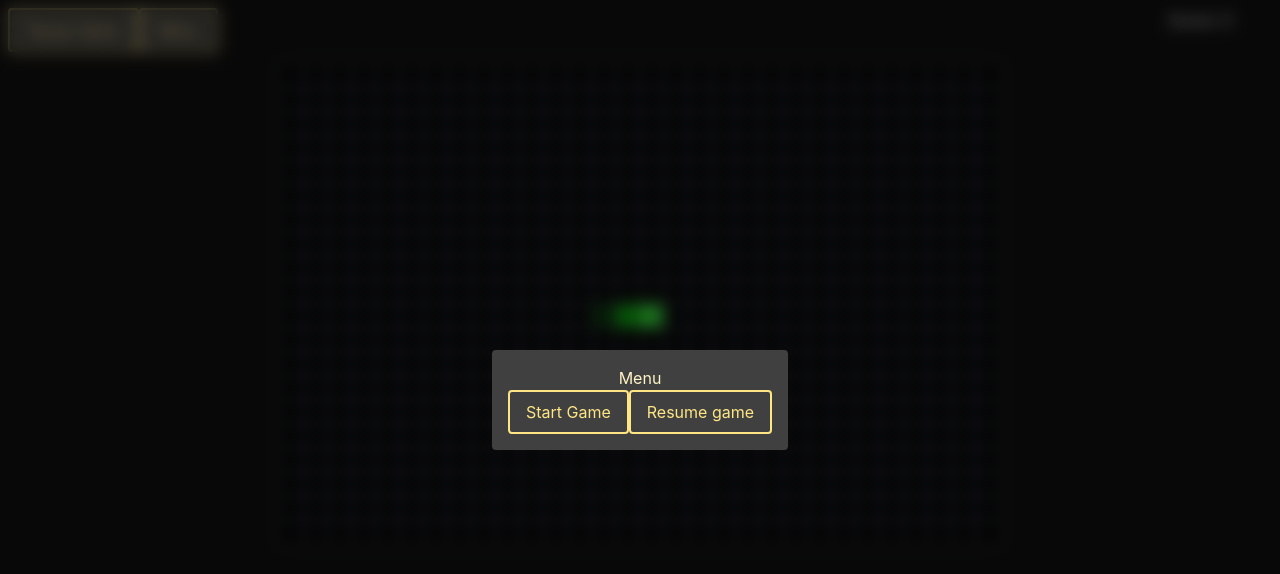
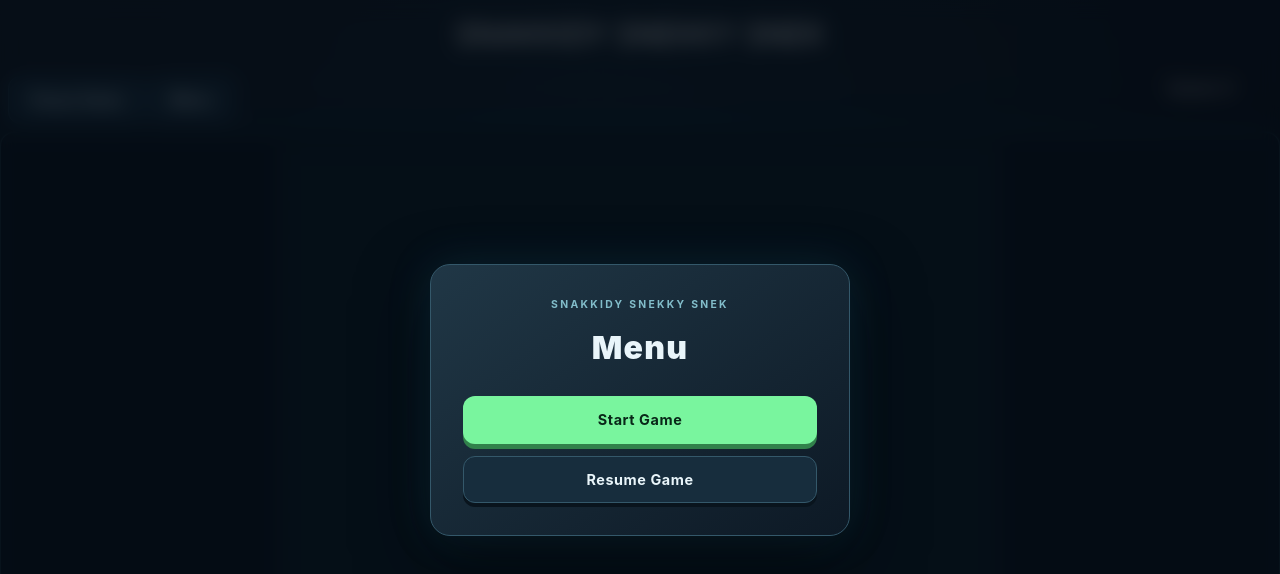
Before and after one commit to 7imio/snake, a React (Vite) app: page / in a window 1280 px wide. Shown: the top 574 px of the page. Built offline with nearby package versions, Linux system fonts and the light colour scheme.

Commit message:
bueatifool snek

```diff
--- a/package.json
+++ b/package.json
@@ -18,7 +18,9 @@
     "@reduxjs/toolkit": "^2.12.0",
     "react": "^19.2.7",
     "react-dom": "^19.2.7",
-    "react-redux": "^9.3.0"
+    "react-redux": "^9.3.0",
+    "clsx": "^2.1.1",
+    "tailwind-merge": "^2.3.0"
   },
   "devDependencies": {
     "@eslint/js": "^10.0.1",
--- a/src/components/Cell.tsx
+++ b/src/components/Cell.tsx
@@ -8,12 +8,7 @@ interface CellProps {
 const Cell: React.FC<CellProps> = ({ color, type, headDirection }) => {
   const classNameType = type === CellType.SnakeHead ? `${type} ${type}-${headDirection}` : type;
 
-  return (
-    <div
-      className={`size-6 text-xs flex flex-row justify-center items-center border rounded border-gray-500 ${classNameType}`}
-      style={{ backgroundColor: color }}
-    />
-  );
+  return <div className={`cell ${classNameType ?? ''}`} style={{ backgroundColor: color }} />;
 };
 
 export default Cell;
--- a/src/components/Grid.tsx
+++ b/src/components/Grid.tsx
@@ -20,9 +20,9 @@ const Grid: React.FC<GridProps> = ({ height, width, snake, food }) => {
   const { snakeHeadColorHue, snakeBodyColorHue, foodColorHue } = colors;
 
   return (
-    <div className="flex flex-col justify-center items-center w-full h-full">
+    <div className="board-frame">
       <div
-        className="grid w-fit gap-0 p-1"
+        className="game-board grid w-fit gap-0"
         style={{
           gridTemplateColumns: `repeat(${width}, max-content)`,
           gridTemplateRows: `repeat(${height}, max-content)`,
--- a/src/components/generic/Button.tsx
+++ b/src/components/generic/Button.tsx
@@ -1,8 +1,24 @@
-const Button: React.FC<{ children: React.ReactNode; onClick?: () => void }> = ({ children, onClick }) => {
+interface ButtonProps {
+  children: React.ReactNode;
+  onClick?: () => void;
+  className?: string;
+  variant?: 'primary' | 'secondary' | 'danger';
+  disabled?: boolean;
+}
+
+const Button: React.FC<ButtonProps> = ({ children, onClick, className, variant = 'secondary', disabled }) => {
+  /**
+   *  TODO :
+   * Update to use clsx / tailwind-merge for className merging
+   *
+   * */
+
   return (
     <button
-      className="border-solid rounded bg-neutral-700 text-amber-200 px-4 py-2 hover:bg-neutral-600 border-2 transition ease-in"
+      type="button"
+      className={`game-button game-button--${variant} ${className ?? ''}`}
       onClick={onClick}
+      disabled={disabled}
     >
       {children}
     </button>
--- a/src/components/generic/Modal.tsx
+++ b/src/components/generic/Modal.tsx
@@ -1,7 +1,18 @@
-const Modal: React.FC<{ children: React.ReactNode }> = ({ children }) => {
+interface ModalProps {
+  children: React.ReactNode;
+  title?: string;
+}
+
+const Modal: React.FC<ModalProps> = ({ children, title }) => {
   return (
-    <div className="modal fixed z-50 top-0 left-0 w-full h-full flex items-center justify-center bg-black/50 backdrop-blur-sm">
-      <div className="modal-content bg-neutral-700 p-4 rounded gap-1 text-amber-100">{children}</div>
+    <div className="modal-backdrop">
+      <section className="modal-panel" role="dialog" aria-modal="true" aria-label={title ?? 'Game menu'}>
+        <p className="modal-kicker">SNAKKIDY SNEKKY SNEK</p>
+
+        {title && <h2 className="modal-title">{title}</h2>}
+
+        {children}
+      </section>
     </div>
   );
 };
--- a/src/components/layout/HeaderLayout.tsx
+++ b/src/components/layout/HeaderLayout.tsx
@@ -9,6 +9,10 @@ export const HeaderLayout: React.FC = () => {
   const { score } = useSelector((state: RootState) => state.game);
 
   return (
+    <div className="flex flex-col">
+      <div className="flex z-100 p-4 align-items-center justify-center">
+        <p className="text-white text-3xl">SNAKKIDY SNEKKY SNEK</p>
+      </div>
       <div className="gap-2 flex justify-between p-2">
         <div className="flex-1">
           <Button onClick={() => dispatch(pauseGame())}>Pause Game</Button>
@@ -18,5 +22,6 @@ export const HeaderLayout: React.FC = () => {
           <p>Score: {score}</p>
         </div>
       </div>
+    </div>
   );
 };
--- a/src/components/overlays/GameOverOverlay.tsx
+++ b/src/components/overlays/GameOverOverlay.tsx
@@ -11,12 +11,15 @@ const GameOverOverlay: React.FC<GameOverOverlayProps> = ({ onRestart }) => {
   const dispatch = useDispatch();
 
   return (
-    <Modal>
-      <div className="flex flex-col items-center justify-center gap-4">
-        <p>Game Over</p>
+    <Modal title="Game Over">
+      <div className="modal-actions">
+        <Button variant="primary" onClick={() => dispatch(menu())}>
+          Menu
+        </Button>
+        <Button variant="secondary" onClick={onRestart}>
+          Restart Game
+        </Button>
       </div>
-      <Button onClick={() => dispatch(menu())}>Menu</Button>
-      <Button onClick={onRestart}>Restart Game</Button>
     </Modal>
   );
 };
--- a/src/components/overlays/MenuOverlay.tsx
+++ b/src/components/overlays/MenuOverlay.tsx
@@ -9,12 +9,16 @@ interface MenuOverlayProps {
 
 const MenuOverlay: React.FC<MenuOverlayProps> = ({ onStart, onResume, isStarted }) => {
   return (
-    <Modal>
-      <div className="flex flex-col items-center justify-center gap-4">
-        <p>Menu</p>
+    <Modal title="Menu">
+      <div className="modal-actions">
+        <Button variant="primary" onClick={onStart}>
+          {isStarted ? 'Restart Game' : 'Start Game'}
+        </Button>
+
+        <Button variant="secondary" onClick={onResume}>
+          Resume Game
+        </Button>
       </div>
-      <Button onClick={onStart}>{isStarted ? 'Restart Game' : 'Start Game'}</Button>
-      <Button onClick={onResume}>Resume game</Button>
     </Modal>
   );
 };
--- a/src/components/overlays/PauseOverlay.tsx
+++ b/src/components/overlays/PauseOverlay.tsx
@@ -8,12 +8,16 @@ interface PauseOverlayProps {
 
 const PauseOverlay: React.FC<PauseOverlayProps> = ({ onResume, onMenu }) => {
   return (
-    <Modal>
-      <div className="flex flex-col items-center justify-center gap-4">
-        <p>Paused</p>
+    <Modal title="PAUSED">
+      <div className="modal-actions">
+        <Button variant="primary" onClick={onResume}>
+          Resume Game
+        </Button>
+
+        <Button variant="secondary" onClick={onMenu}>
+          Back to Menu
+        </Button>
       </div>
-      <Button onClick={onResume}>Resume Game</Button>
-      <Button onClick={onMenu}>Menu</Button>
     </Modal>
   );
 };
--- a/src/helpers/getCellColor.ts
+++ b/src/helpers/getCellColor.ts
@@ -39,10 +39,10 @@ export const getCellColor = (
       return `hsl(${foodColorHue}, 100%, 50%)`; // Food color
     }
     case CellType.Empty: {
-      return `hsl(${snakeHeadColorHue}, 0%, 0%)`; // Empty cell color
+      return `transparent`; // Empty cell color
     }
     default:
-      return `hsl(0, 0%, 0%)`;
+      return `transparent`;
   }
 };
 
--- a/src/index.css
+++ b/src/index.css
@@ -1,7 +1,183 @@
 @import "tailwindcss";
 
+:root {
+  --ui-accent: #79f59e;
+  --ui-accent-text: #092718;
+  --ui-border: #34586a;
+  --ui-text: #e9f5fa;
+  --cell-size: 24px;
+  --grid-line: rgba(120, 205, 225, 0.08);
+}
+
+.modal-backdrop {
+  position: fixed;
+  inset: 0;
+  z-index: 200;
+
+  display: grid;
+  place-items: center;
+  padding: 24px;
+
+  background: rgba(4, 10, 18, 0.72);
+  backdrop-filter: blur(10px);
+}
+
+.modal-panel {
+  width: min(100%, 420px);
+  padding: 32px;
+
+  color: var(--ui-text);
+  text-align: center;
+
+  background: linear-gradient(
+    145deg,
+    #203746 0%,
+    #0d1925 100%
+  );
+
+  border: 1px solid var(--ui-border);
+  border-radius: 20px;
+
+  box-shadow:
+    0 0 45px rgba(41, 151, 185, 0.16),
+    0 25px 70px rgba(0, 0, 0, 0.55);
+
+  animation: modal-enter 220ms ease-out;
+}
+
+.modal-kicker {
+  color: #82bdca;
+  font-size: 0.65rem;
+  letter-spacing: 0.22em;
+  font-weight: 700;
+}
+
+.modal-title {
+  margin: 12px 0 24px;
+
+  font-size: 2rem;
+  font-weight: 900;
+  letter-spacing: 0.04em;
+}
+
+.modal-actions {
+  display: flex;
+  flex-direction: column;
+  gap: 12px;
+}
+
+.modal-actions .game-button {
+  width: 100%;
+}
+
+@keyframes modal-enter {
+  from {
+    opacity: 0;
+    transform: translateY(12px) scale(0.96);
+  }
+
+  to {
+    opacity: 1;
+    transform: translateY(0) scale(1);
+  }
+}
+
+@media (prefers-reduced-motion: reduce) {
+  .modal-panel {
+    animation: none;
+  }
+
+  .game-button {
+    transition: none;
+  }
+}
+
+/* Base button */
+.game-button {
+  display: inline-flex;
+  align-items: center;
+  justify-content: center;
+  gap: 8px;
+
+  min-height: 46px;
+  padding: 12px 22px;
+
+  border: 1px solid transparent;
+  border-radius: 12px;
+
+  font-size: 0.9rem;
+  font-weight: 700;
+  letter-spacing: 0.04em;
+
+  cursor: pointer;
+
+  transition:
+    transform 150ms ease,
+    box-shadow 150ms ease,
+    background-color 150ms ease;
+}
+
+/* Main action */
+.game-button--primary {
+  color: var(--ui-accent-text);
+  background: var(--ui-accent);
+
+  box-shadow: 0 5px 0 #31814b;
+}
+
+/* Secondary action */
+.game-button--secondary {
+  color: var(--ui-text);
+  background: #172d3d;
+
+  border-color: var(--ui-border);
+  box-shadow: 0 4px 0 #09141d;
+}
+
+/* Destructive action */
+.game-button--danger {
+  color: #fff;
+  background: #a83244;
+
+  box-shadow: 0 5px 0 #651725;
+}
+
+@media (hover: hover) {
+  .game-button:hover:not(:disabled) {
+    transform: translateY(-2px);
+    filter: brightness(1.1);
+  }
+}
+
+.game-button:active:not(:disabled) {
+  transform: translateY(3px);
+  box-shadow: 0 1px 0 rgba(0, 0, 0, 0.45);
+}
+
+.game-button:focus-visible {
+  outline: 3px solid #fff;
+  outline-offset: 3px;
+}
+
+.game-button:disabled {
+  opacity: 0.45;
+  cursor: not-allowed;
+}
+
 body {
-  background-color: #111111;
+  min-height: 100vh;
+
+  background:
+    radial-gradient(
+      ellipse at 50% 35%,
+      rgba(25, 95, 115, 0.22),
+      transparent 65%
+    ),
+    linear-gradient(
+      160deg,
+      #111a25 0%,
+      #080b12 100%
+    );
 }
 
 .snake-head {
@@ -17,7 +193,7 @@ body {
   height: 4px;
 
   background-color: #101010;
-  border-radius: 50%;
+  /* border-radius: 50%; */
 }
 
 /* Looking up */
@@ -66,7 +242,7 @@ body {
 
 .food {
   position: relative;
-  border-radius: 45%;
+  /* border-radius: 45%; */
 }
 
 .food::before {
@@ -84,3 +260,46 @@ body {
 
   transform: translateX(-50%) rotate(25deg);
 }
+
+.game-board {
+
+
+  background-color: #0d1b24;
+
+  background-image:
+    linear-gradient(
+      to right,
+      var(--grid-line) 1px,
+      transparent 1px
+    ),
+    linear-gradient(
+      to bottom,
+      var(--grid-line) 1px,
+      transparent 1px
+    );
+
+  background-size:
+    var(--cell-size) var(--cell-size);
+}
+
+.cell {
+  width: var(--cell-size);
+  height: var(--cell-size);
+  border: none;
+  border-radius: 0;
+}
+.board-frame {
+  padding: 12px;
+  display: flex;
+  justify-content: center;
+  align-items: center;
+  background: #09131c;
+
+  border: 1px solid rgba(120, 205, 225, 0.25);
+  border-radius: 14px;
+
+  box-shadow:
+    0 0 0 1px rgba(120, 205, 225, 0.06),
+    0 0 35px rgba(25, 130, 160, 0.12),
+    0 18px 45px rgba(0, 0, 0, 0.45);
+}
```
Lines whose indentation alone changed are shown as unchanged.
